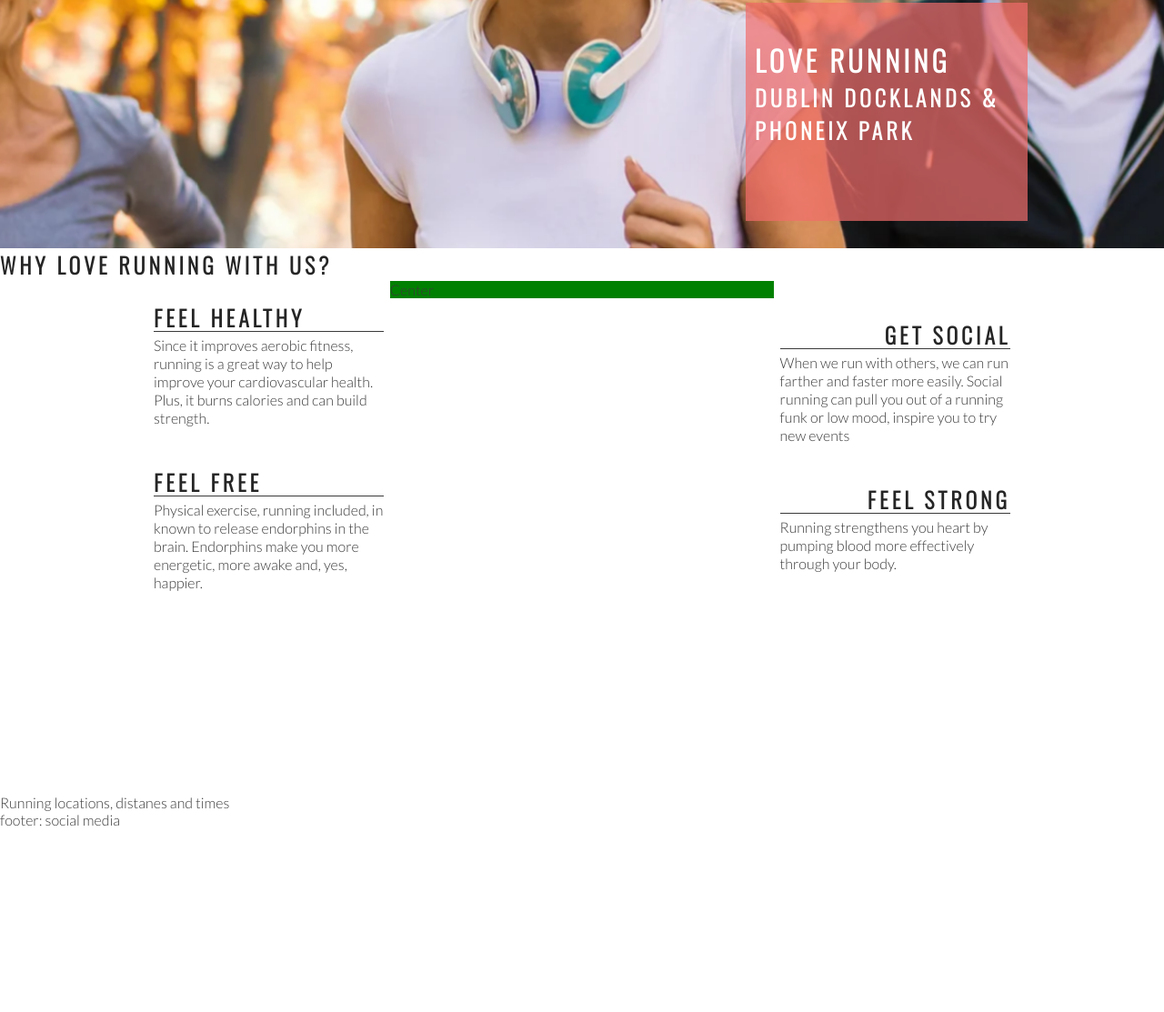
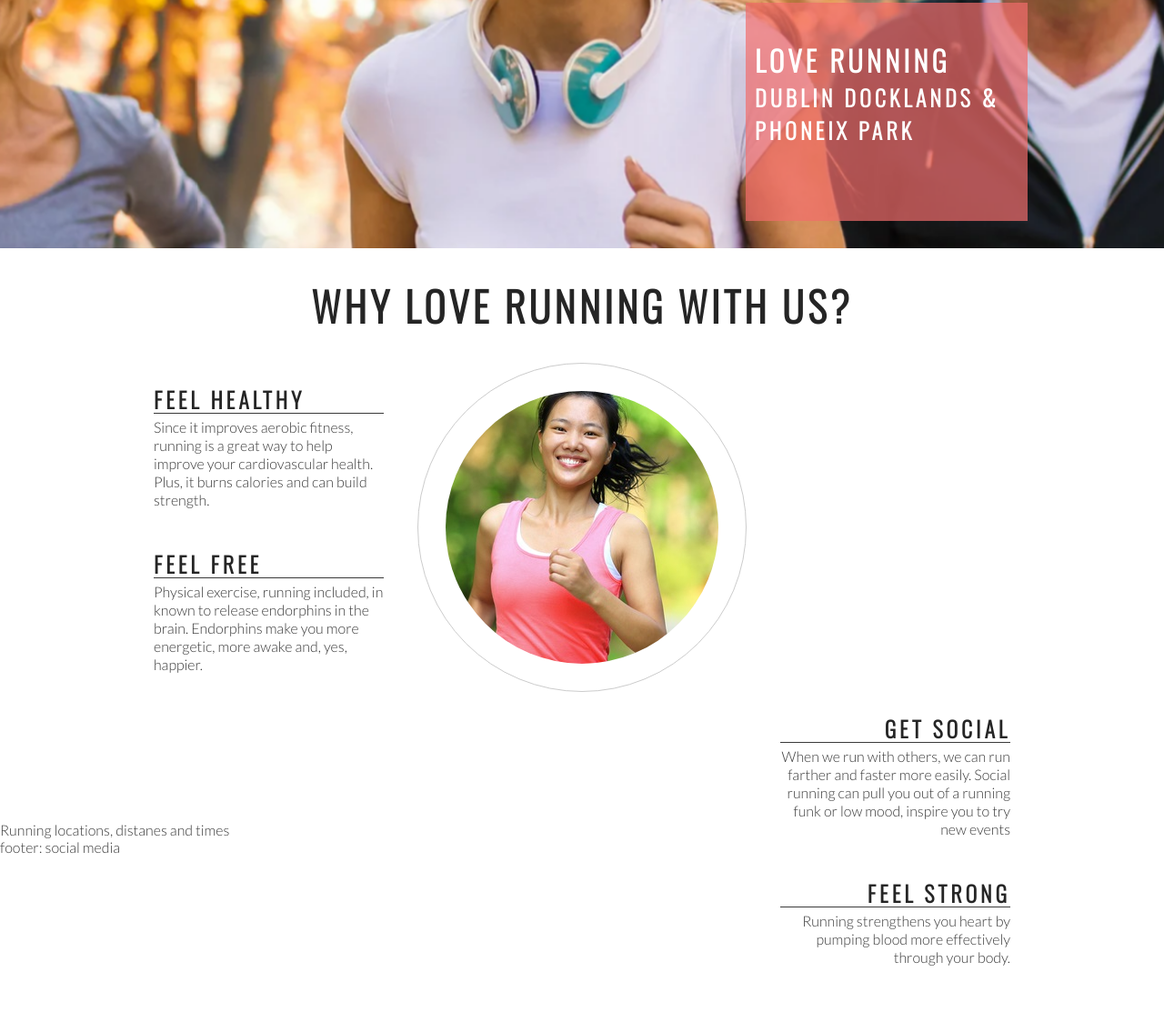
Before and after one commit to carlalennon/Love_Running, a plain HTML site: page index.html in a window 1280 px wide. Shown: the part 402-1515 px from the top of the page at 91% size. Before the commit the page ends 1313 px from the top, so only its background shows below. Drawn offline with nearby package versions, Linux system fonts and the light colour scheme.

Commit message:
Style center image

```diff
--- a/assets/css/style.css
+++ b/assets/css/style.css
@@ -131,7 +131,7 @@ h2 {
 #center-about {
     width: 33%;
     margin: 0 auto;
-    background-color: green;
+
 }
 
 hr {
@@ -163,3 +163,30 @@ hr {
 .left-about-heading h2 {
     text-align: left;
 }
+
+.right-about-heading p {
+    text-align: right;
+}
+
+#welcome {
+    text-align: center;
+    margin: 30px 0;
+    font-size: 280%;
+}
+
+#circle-container {
+    width: 300px;
+    height: 300px;
+    padding: 30px;
+    border-style: solid;
+    border-color: #ccc;
+    border-width: 1px;
+    border-radius: 50%;
+    margin: 0 auto;
+}
+
+#circle-cover-bg {
+    background: url('../images/ethos-center-image.jpg') no-repeat center center;
+    height: 100%;
+    border-radius: 50%;
+}
--- a/index.html
+++ b/index.html
@@ -52,7 +52,7 @@
 
     </section>
     <section id="club-ethos">
-        <h1>Why love running with us?</h1>
+        <h2 id="welcome">Why love running with us?</h2>
         <div id="left-about">
             <div class="left-about-heading">
                 <h2>Feel Healthy</h2>
@@ -68,12 +68,14 @@
                 <hr>
                 <p>
                     Physical exercise, running included, in known to release endorphins in the brain. Endorphins make
-                    you more
-                    energetic, more awake and, yes, happier.
+                    you more energetic, more awake and, yes, happier.
                 </p>
             </div>
         </div>
-        <div id="center-about">Center
+        <div id="center-about">
+           <div id="circle-container">
+                <div id="circle-cover-bg"></div>
+           </div>
         </div>
         <div id="right-about">
             <div class="right-about-heading">
```
Also changed, not shown: assets/images/ethos-center-image.jpg (added).
